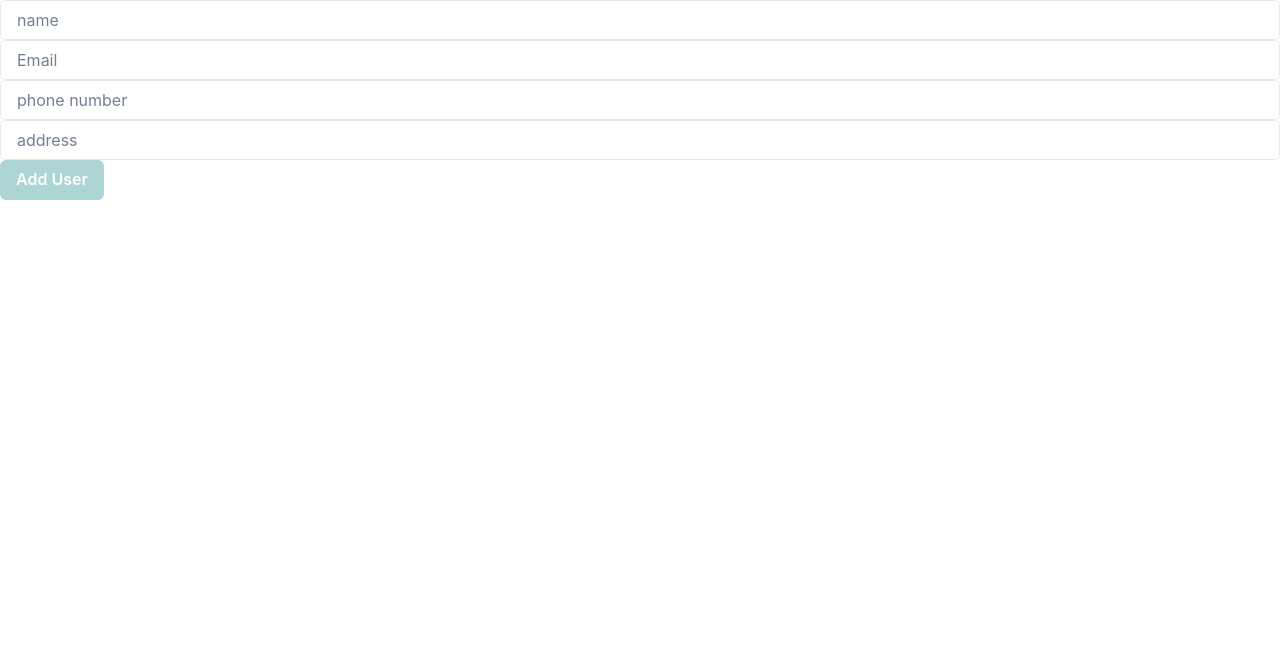
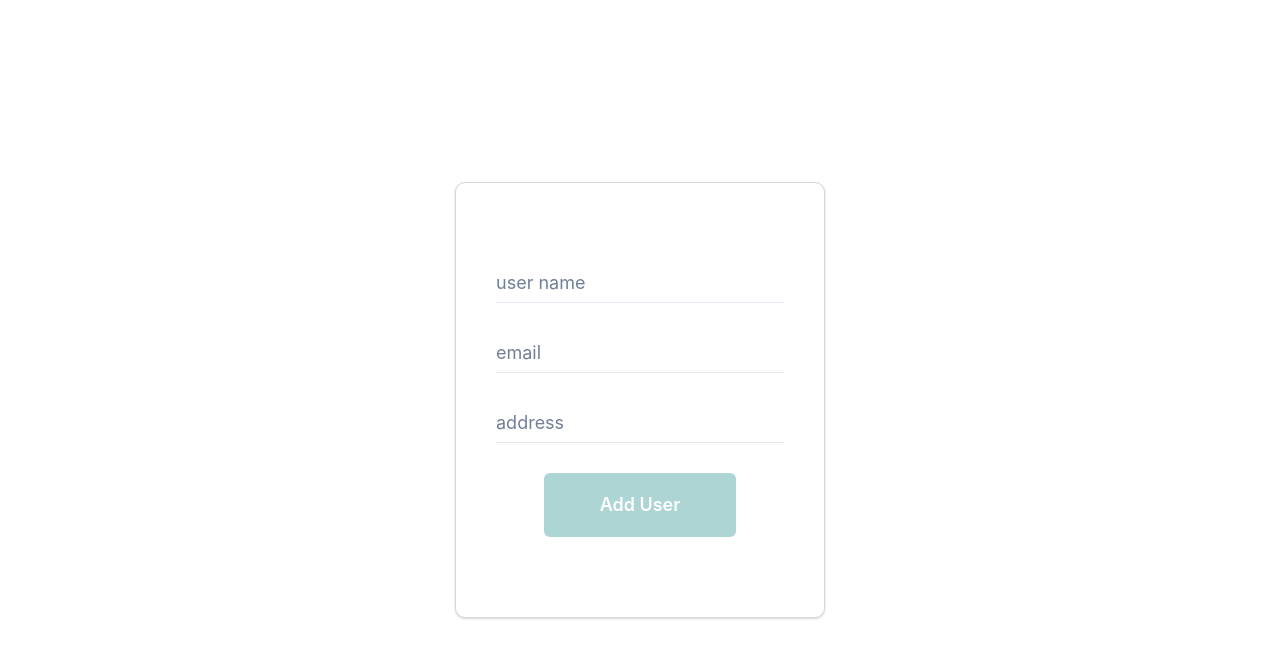
Before and after one commit to SanthoshGugan/review-app, a React (Create React App) app: page /1/users/new in a window 1280 px wide. Shown: the top 658 px of the page. Built offline with nearby package versions, Linux system fonts and the light colour scheme.

Commit message:
User list  and Add user design added (#4)

```diff
--- a/src/component/AddUser.js
+++ b/src/component/AddUser.js
@@ -1,83 +1,134 @@
-import { Box, Button, Input } from "@chakra-ui/react";
-import { ErrorMessage } from "@hookform/error-message";
-import React from "react";
+import {  Center, useToast } from "@chakra-ui/react";
+import React, { useState } from "react";
 import { useForm } from "react-hook-form";
-import { createCustomerRequest } from "../utils/CustomerUtils";
 import { onboardUserApi } from "../api/UserApi";
 import { createUserRequest } from "../utils/UserUtils";
-import { useParams } from "react-router-dom";
+import { useNavigate, useParams } from "react-router-dom";
+import CenterCard from "../lib/CenterCard";
+import RInput from "../lib/Input";
+import { getButtonFormProps, getInputFormProps } from "../utils/formUtil";
+import { emailRegex } from "../utils/regexUtil";
+import RButton from "../lib/Button";
+import { CUSTOMER_USERS_LIST_URL } from "../utils/urlUtil";
 
 const AddUser = (props) => {
 
     const { customer_sid } = useParams();
+    const toast = useToast();
+    const navigate = useNavigate();
+
+    const [ isAddUserComplete, setIsAddUserComplete ] = useState(false);
+    const [ isAddUserSuccess, setIsAddUserSuccess ] = useState(false);
 
     const {
         handleSubmit,
         register,
-        formState: { errors, isSubmitting, isValid}
-    } = useForm();
+        formState: { errors, isSubmitting, isValid},
+        getFieldState
+    } = useForm({
+        mode: "onTouched"
+    });
+
+    const form_props = {
+        register,
+        errors,
+        getFieldState
+    };
+
     const onSubmit = async (values) => {
-        const customer = await onboardUserApi(createUserRequest({ values, customer_sid }));
+        try {
+            setIsAddUserComplete(false);
+            const user = await onboardUserApi(createUserRequest({ values, customer_sid }));
+            setIsAddUserComplete(true);
+            setIsAddUserSuccess(true);
+
+            toast({
+                title: "User Created",
+                description: "Navigating back to user list",
+                status: "success",
+                duration: 5000,
+                isClosable: true,
+              });
+
+              setTimeout(() => {
+                navigate(CUSTOMER_USERS_LIST_URL({ customer_sid }))
+              }, 3000)
+        } catch(err) {
+            setIsAddUserComplete(true);
+            setIsAddUserSuccess(false);
+            toast({
+                title: "Error in user creation",
+                description: "Please retry or reach out to us",
+                status: "error",
+                isClosable: true,
+              })
+        }
     };
 
     return (
-        <Box>
+        <CenterCard>
             <form onSubmit={handleSubmit(onSubmit)}>
-                <Box>
-                    <Input
-                        id="name"
-                        placeholder="name"
-                        {
-                            ...register("name", {
-                                required: "This is required",
-                                minLength: { value: 4, message: "Minimum length should be 4."}
+                <RInput
+                    formProps = {getInputFormProps({
+                            id: "name",
+                            placeholder: "user name",
+                            isRequired: true,
+                            minLength: 4,
                         })
                     }
+                    {
+                        ...form_props
+                    }
                 />
-                    <ErrorMessage errors={errors} name="name" />
-                </Box>
-                <Box>
-                    <Input
-                        id="email"
-                        placeholder="Email"
-                        {
-                            ...register("email", {
-                                required: "This is required",
-                                minLength: { value: 4, message: "Minimum length should be 4."},
+
+                <RInput
+                    formProps = {getInputFormProps({
+                            id: "email",
+                            placeholder: "email",
+                            isRequired: true,
+                            minLength: 4,
+                            patternReg: emailRegex
                         })
                     }
+                    {
+                        ...form_props
+                    }
                 />
-                    <ErrorMessage errors={errors} name="email" />
-                </Box>
-                <Box>
-                    <Input
-                        id="phoneNumber"
-                        placeholder="phone number"
-                        {
-                            ...register("phoneNumber", {
-                                required: "This is required",
-                                minLength: { value: 4, message: "Minimum length should be 4."}
+
+                {/* <RInput
+                    formProps = {getInputFormProps({
+                            id: "phoneNumber",
+                            placeholder: "phone number",
+                            isRequired: true,
+                            minLength: 4,
                         })
                     }
-                    />
-                    <ErrorMessage errors={errors} name="phoneNumber" />
-                </Box>
-                <Box>
-                    <Input
-                        id="address"
-                        placeholder="address"
                     {
-                            ...register("address", {
-                                required: "This is required",
-                                minLength: { value: 4, message: "Minimum length should be 4."}
+                        ...form_props
+                    }
+                /> */}
+
+                <RInput
+                    formProps = {getInputFormProps({
+                            id: "address",
+                            placeholder: "address",
                         })
                     }
+                    {
+                        ...form_props
+                    }
                 />
-                    <ErrorMessage errors={errors} name="address" />
-                </Box>
-                <Button colorScheme="teal" type="submit" isLoading={isSubmitting} isDisabled={!isValid}> Add User </Button>
+                <Center>
+                    <RButton
+                        text="Add User"
+                        buttonProps={getButtonFormProps({
+                            isDisabled: !isValid,
+                            isLoading: isSubmitting
+                        })}
+                    />
+                </Center>
             </form>
-        </Box>
+        </CenterCard>
     );
 };
 
--- a/src/component/CustomerOnboard.js
+++ b/src/component/CustomerOnboard.js
@@ -1,11 +1,9 @@
-import { Box, Button, Card, Center, Container, Flex, Input, Link, VStack, useToast } from "@chakra-ui/react";
-import { ErrorMessage } from "@hookform/error-message";
+import { Box, VStack, useToast } from "@chakra-ui/react";
 import React, { useState } from "react";
 import { useForm } from "react-hook-form";
 import { onboardCustomerApi } from "../api/CustomerApi";
 import { createCustomerRequest, trimOrganizationName } from "../utils/CustomerUtils";
 import { CUSTOMER_USERNAME_MAX_LENGTH } from "../utils/constants";
-import VerifyPasscode from "./VerifyPasscode";
 import RInput from "../lib/Input";
 import { getButtonFormProps, getInputFormProps } from "../utils/formUtil";
 import { emailRegex } from "../utils/regexUtil";
--- a/src/component/ListUsers.js
+++ b/src/component/ListUsers.js
@@ -1,10 +1,40 @@
 import React, { useCallback, useEffect } from "react";
 import DataTable from "react-data-table-component";
 import useUserList from "../hooks/useUserList";
-import { useParams } from "react-router-dom";
-import { Button } from "@chakra-ui/react";
+import { NavLink, useParams } from "react-router-dom";
+import { Box, Button, Center, Flex, Square, Stack } from "@chakra-ui/react";
 import { EmailIcon } from "@chakra-ui/icons";
+import { ImUserPlus } from "react-icons/im";
 import useRequestUserReview from "../hooks/useRequestUserReview";
+import { ADD_USER_URL } from "../utils/urlUtil";
+
+
+const customStyles = {
+    table: {
+        style: {
+            borderRadius: '10px',
+        }
+    },
+    headCells: {
+        style: {
+            fontSize: '18px',
+            backgroundColor: '#C6F6D5',
+            fontWeight: 'Bolder'
+        }
+    },
+    header: {
+        style: {
+            borderRadius: '10px',
+            border: '1px solid grey'
+        }
+    },
+    rows: {
+        style: {
+            minHeight: '75px',
+            fontSize: '16px'
+        }
+    }
+}
 
 const ListUsers = (props) => {
 
@@ -46,11 +76,11 @@ const ListUsers = (props) => {
             selector: row => row.name,
             sortable: true
         },
-        {
-            name: "Phone Number",
-            selector: row => row.phone_number,
-            sortable: false
-        },
+        // {
+        //     name: "Phone Number",
+        //     selector: row => row.phone_number,
+        //     sortable: false
+        // },
         {
             name: "Email",
             selector: row => row.email,
@@ -78,6 +108,7 @@ const ListUsers = (props) => {
                 }}
                 pageSizeOptions={[5, 10, 15]}
                 fetchInProgress={fetchInProgress}
+                customStyles={customStyles}
             />
         );
     }, [users.length, columns]);
@@ -87,10 +118,29 @@ const ListUsers = (props) => {
     }, [customer_sid]);
 
     return (
-        <>
-            {renderDataTable()}
-
-        </>
+        <Box height="100vh" id="dummy">
+            <Flex height="100%" width="100%" alignItems="center" justifyContent="flex-start" marginTop="2rem" flexDirection="column">
+                <Flex justifyContent="space-between" flex="0 0 5rem" id="flex" alignItems="center" width="100%" padding="0 5rem">
+                    <Box></Box>
+                    <Stack direction="row" spacing={2}>
+                        <Button leftIcon={<ImUserPlus />} colorScheme="teal" variant="ghost">
+                            <NavLink
+                                to={ADD_USER_URL({ customer_sid })}
+                                style={{
+                                    color: "teal",
+                                    textDecoration: "underline"
+                                }}
+                            >
+                                Add User
+                            </NavLink>
+                        </Button>
+                    </Stack>
+                </Flex>
+                <Flex flex="0.75 0.25 50%" width="100%" justifyContent="center">
+                    {renderDataTable()}
+                </Flex>
+            </Flex>
+        </Box>
     )
 };
 
--- a/src/hooks/useRequestUserReview.js
+++ b/src/hooks/useRequestUserReview.js
@@ -1,10 +1,13 @@
 import React, { useState } from "react";
 import { requestReviewApi } from "../api/ReviewApi";
+import { useToast } from "@chakra-ui/react";
 
 const useRequestUserReview = ({ customer_sid }) => {
 
     const [ reviewTriggerInProgress, setReviewTriggerInProgress ] = useState(false);
     const [ errorInReviewTrigger, setErrorInReviewTrigger ] = useState(false);
+
+    const toast = useToast();
 
     const triggerReview = async ({ user_sid }) => {
         try {
@@ -14,9 +17,17 @@ const useRequestUserReview = ({ customer_sid }) => {
             };
 
             const response = await requestReviewApi({ customer_sid, req });
+            toast({
+                title: "Review requested",
+                description: "Requested review from User via email",
+                status: "success",
+                duration: 5000,
+                isClosable: true,
+            });
 
             setReviewTriggerInProgress(false);
             setErrorInReviewTrigger(false);
+
         } catch(err) {
             setReviewTriggerInProgress(false);
             setErrorInReviewTrigger(true);
--- a/src/utils/urlUtil.js
+++ b/src/utils/urlUtil.js
@@ -4,5 +4,8 @@ export const VERIFY_PASSCODE_URL = ({ customer_sid }) =>
 export const CUSTOMER_LOGIN_URL = () =>
     `/login`;
 
-export const CUSTOMER_USERS_LIST = ({ customer_sid }) =>
-    `/${customer_sid}/users`
+export const CUSTOMER_USERS_LIST_URL = ({ customer_sid }) =>
+    `/${customer_sid}/users`;
+
+export const ADD_USER_URL = ({ customer_sid }) =>
+    `/${customer_sid}/users/new`;
```
Also changed, not shown: src/component/CustomerLogin.js (+3 -4 lines). Lines whose indentation alone changed are shown as unchanged.
